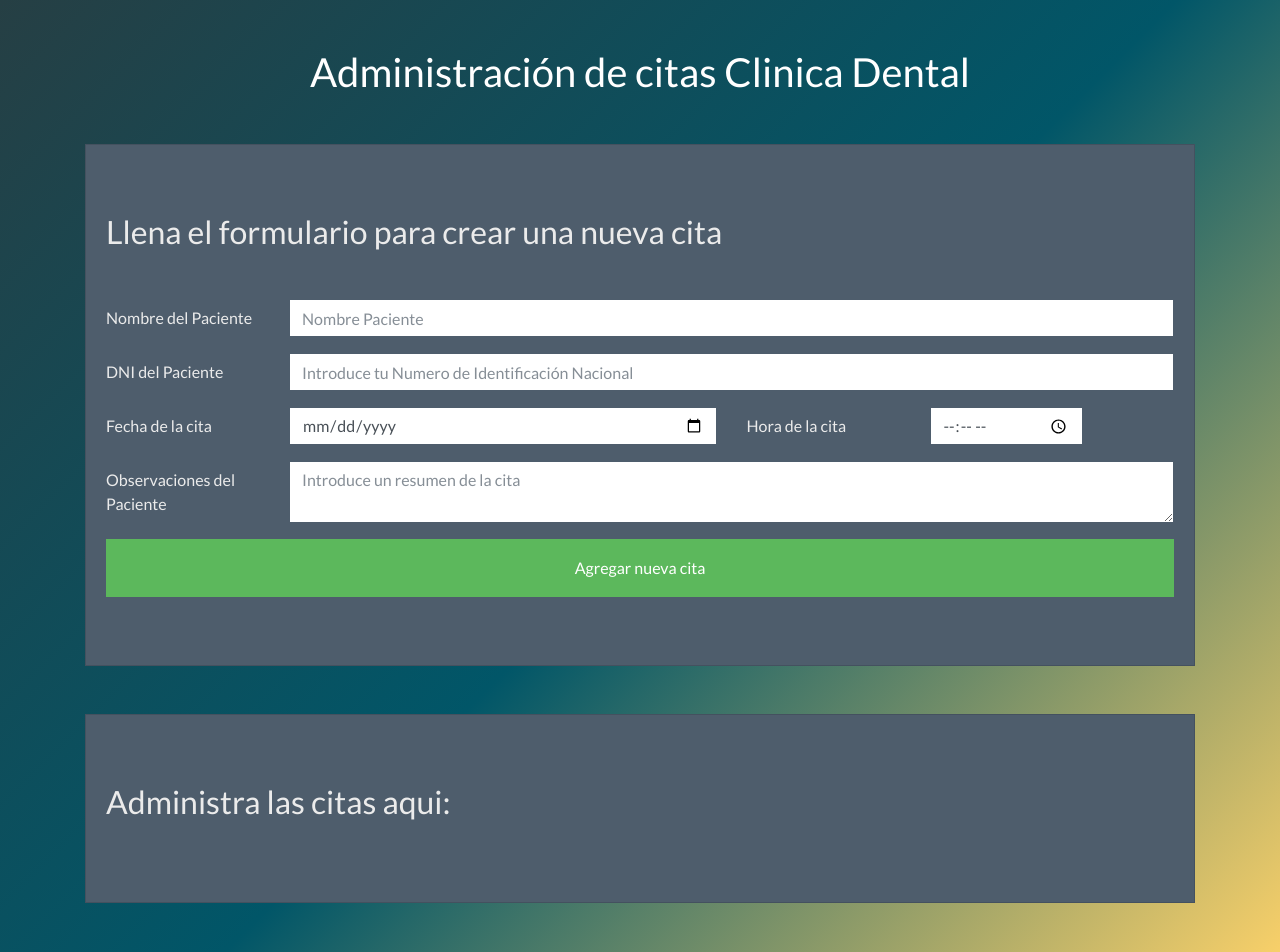
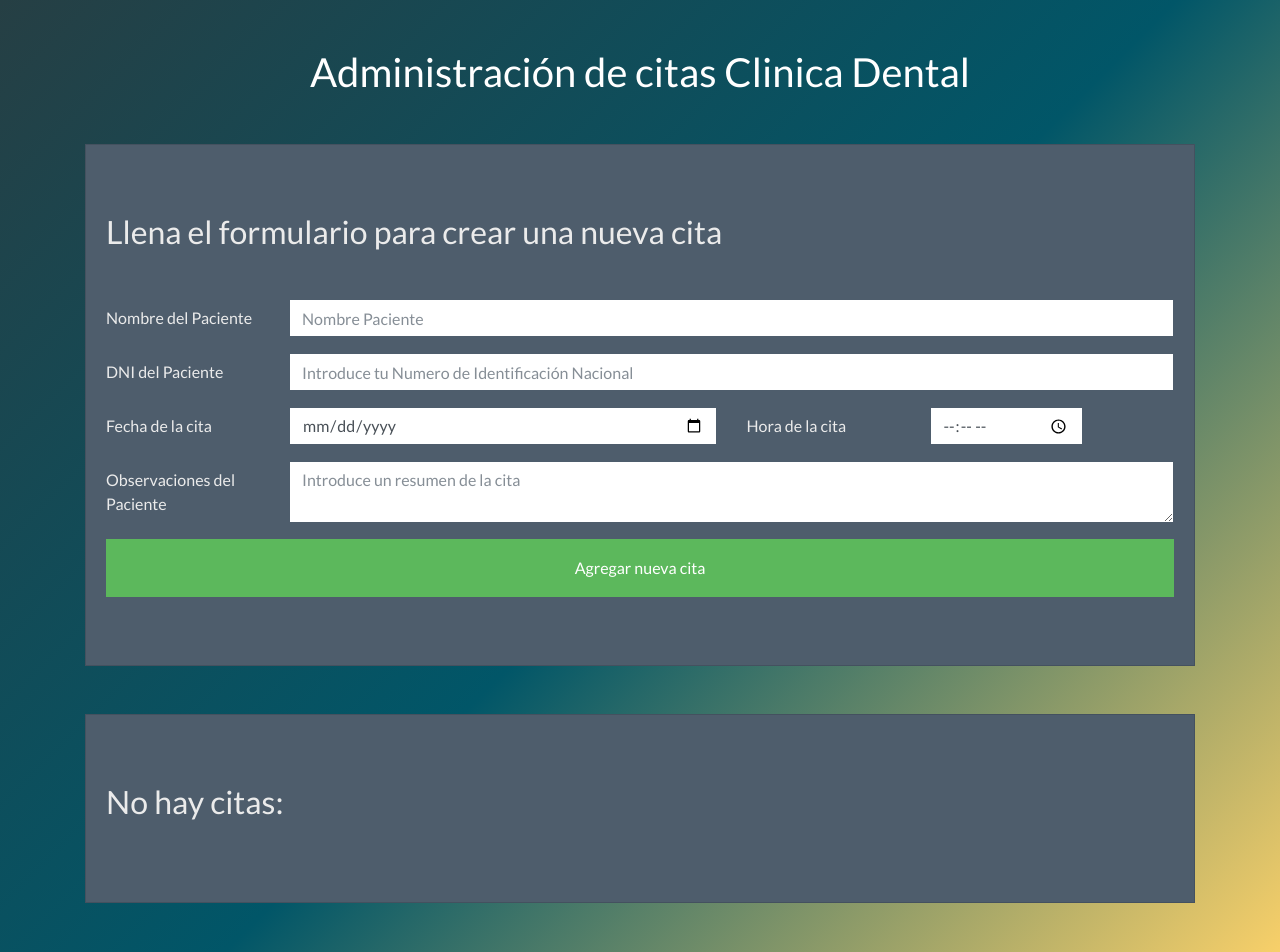
Before and after one commit to fenix15100/react-dental-clinic, a React (Create React App) app: page / in a window 1280 px wide. Shown: the top 952 px of the page. Built offline with nearby package versions, Linux system fonts and the light colour scheme.

Commit message:
Fix conditional <h2> in ListAppoinment.js

```diff
--- a/src/components/Appointment/ListAppoinment.js
+++ b/src/components/Appointment/ListAppoinment.js
@@ -6,9 +6,11 @@ const ListAppoinment = ({appoimments,destroyAppoiment}) => {
     return (
         <div className="card mt-2 py-5">
             <div className="card-body">
-                <h2 className="card-title tex-center">
-                    Administra las citas aqui:
-                </h2>
+                {listappoi.length>0
+                    ?<h2 className="card-title tex-center">Administra las citas aqui:</h2>
+                    :<h2 className="card-title tex-center">No hay citas:</h2>
+                }
+
                 <div className="lista-citas">
                 {listappoi.map((value)=>(
                             <Appoinment
```
